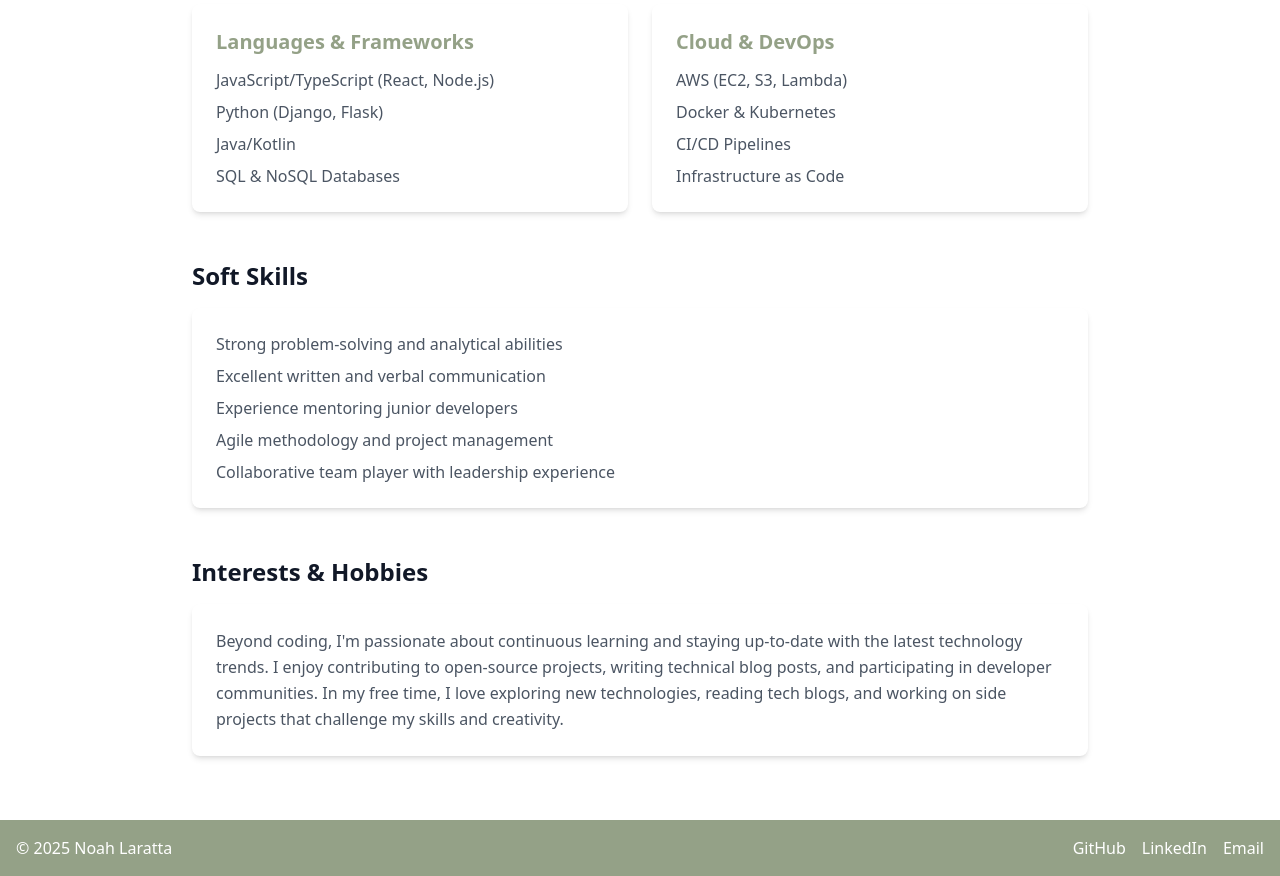
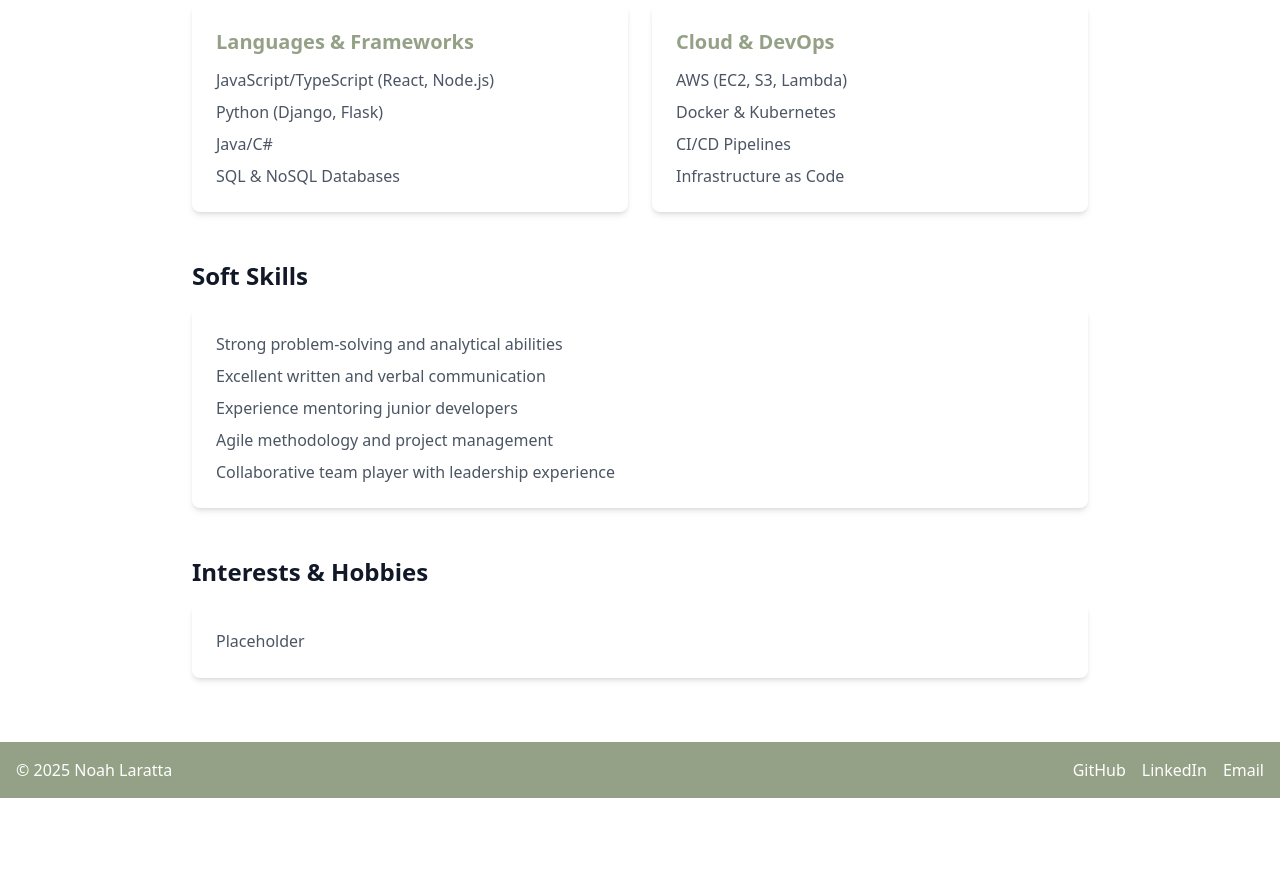
Before and after one commit to nlaratta/noahlaratta, a Next.js app: page /about in a window 1280 px wide. Shown: the part 340-1216 px from the top of the page. After the commit the page ends 1138 px from the top, so only its background shows below. Built offline with nearby package versions, Linux system fonts and the light colour scheme.

Commit message:
About me updates

```diff
--- a/pages/about.tsx
+++ b/pages/about.tsx
@@ -44,7 +44,7 @@ export default function About() {
               <ul className="space-y-2 text-gray-600">
                 <li>JavaScript/TypeScript (React, Node.js)</li>
                 <li>Python (Django, Flask)</li>
-                <li>Java/Kotlin</li>
+                <li>Java/C#</li>
                 <li>SQL & NoSQL Databases</li>
               </ul>
             </div>
@@ -86,11 +86,7 @@ export default function About() {
           <h2 className="text-2xl font-bold text-gray-900 mb-4">Interests & Hobbies</h2>
           <div className="bg-white p-6 rounded-lg shadow-md">
             <p className="text-gray-600 leading-relaxed">
-              Beyond coding, I&apos;m passionate about continuous learning and staying up-to-date with
-              the latest technology trends. I enjoy contributing to open-source projects, writing
-              technical blog posts, and participating in developer communities. In my free time,
-              I love exploring new technologies, reading tech blogs, and working on side projects
-              that challenge my skills and creativity.
+              Placeholder
             </p>
           </div>
         </motion.div>
```
